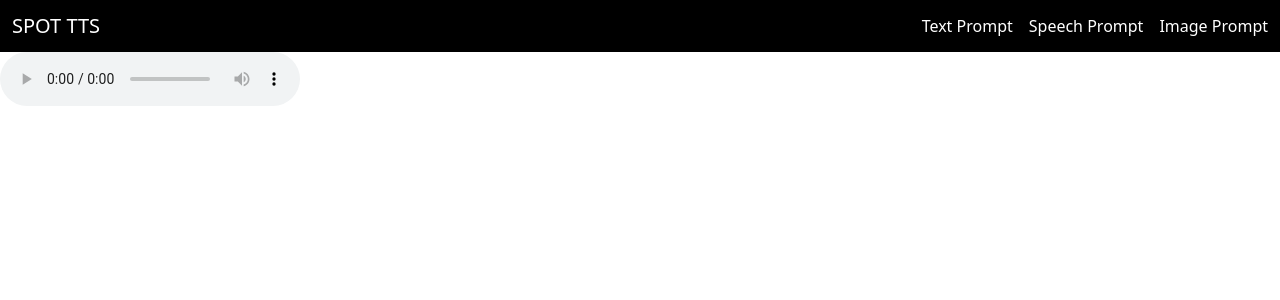
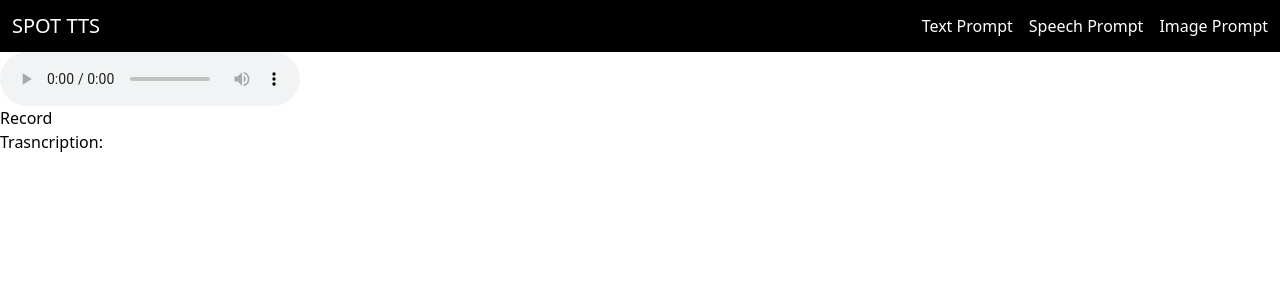
Before and after one commit to IshmamF/gpt-talk-to-dog, a React (Create React App) app in the folder frontend/frontend/: page /speechprompt in a window 1280 px wide. Shown: the top 300 px of the page. Built offline with nearby package versions, Linux system fonts and the light colour scheme; no server answers.

Commit message:
added in record component

```diff
--- a/frontend/frontend/src/pages/SpeechPrompt.js
+++ b/frontend/frontend/src/pages/SpeechPrompt.js
@@ -1,10 +1,8 @@
 import Navbar from '../components/navbar'
-import axios from "axios";
 import React, { useState } from "react";
-
+import Record from '../components/record'
 
 export default function SpeechPrompt() {
-
 
     const request_param = {
         method: "POST",
@@ -25,6 +23,7 @@ export default function SpeechPrompt() {
                     {/* auto play needs to be fixed here as chrome doesn't support aotuplay (safari does)*/}
                 </div>
             </div>
+            <Record/>
         </div>
     );
 }
```
